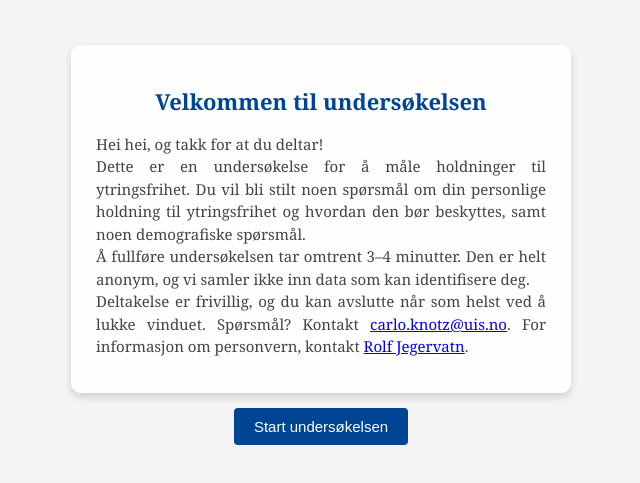
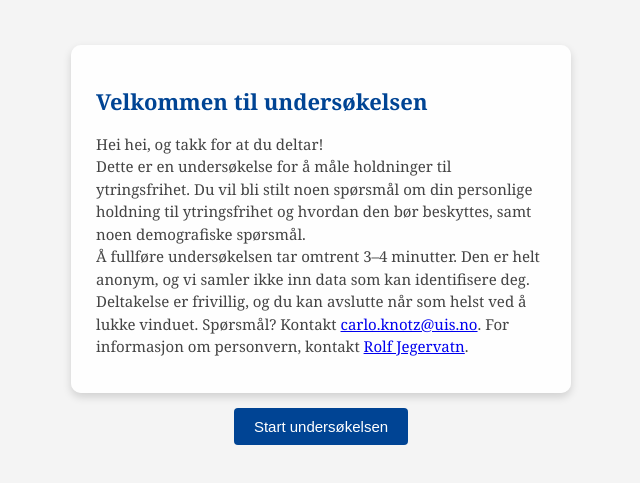
Before and after one commit to ytringsfrihet/ytringsfrihet.github.io, a plain HTML site: page index.html in a window 1280 px wide. Shown: the part 155-638 px from the top of the page, without its empty margins (319-959 px from the left). Drawn offline with Linux system fonts and the light colour scheme.

Commit message:
Update index.html

```diff
--- a/index.html
+++ b/index.html
@@ -11,13 +11,13 @@
             font-size: 15px;
             line-height: 1.5;
             background: url('background.jpg') center/cover no-repeat, #f4f4f4;
-            text-align: center;
             display: flex;
             flex-direction: column;
             justify-content: center;
             align-items: center;
             height: 100vh;
             margin: 0;
+            text-align: left;
         }
         .container {
             background: rgba(255, 255, 255, 0.9);
@@ -25,18 +25,20 @@
             border-radius: 10px;
             box-shadow: 0 4px 8px rgba(0, 0, 0, 0.15);
             max-width: 450px;
+            text-align: left;
         }
         .container h1 {
             font-size: 22px;
             font-weight: 600;
             color: #004494;
             margin-bottom: 12px;
+            text-align: left;
         }
         .container p {
             font-size: 15px;
             color: #444;
             margin-bottom: 10px;
-            text-align: justify;
+            text-align: left;
         }
         .button-container {
             text-align: center;
```
